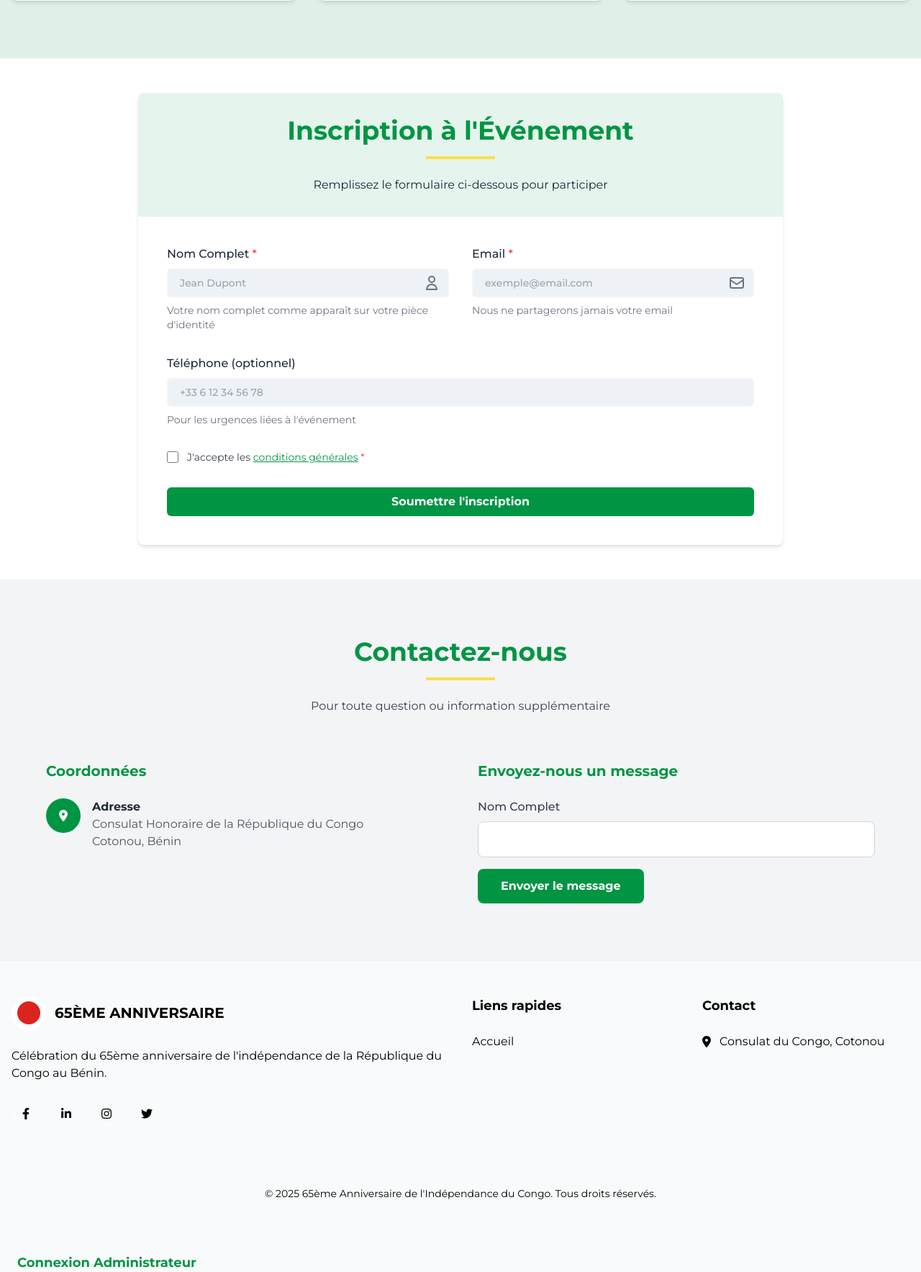
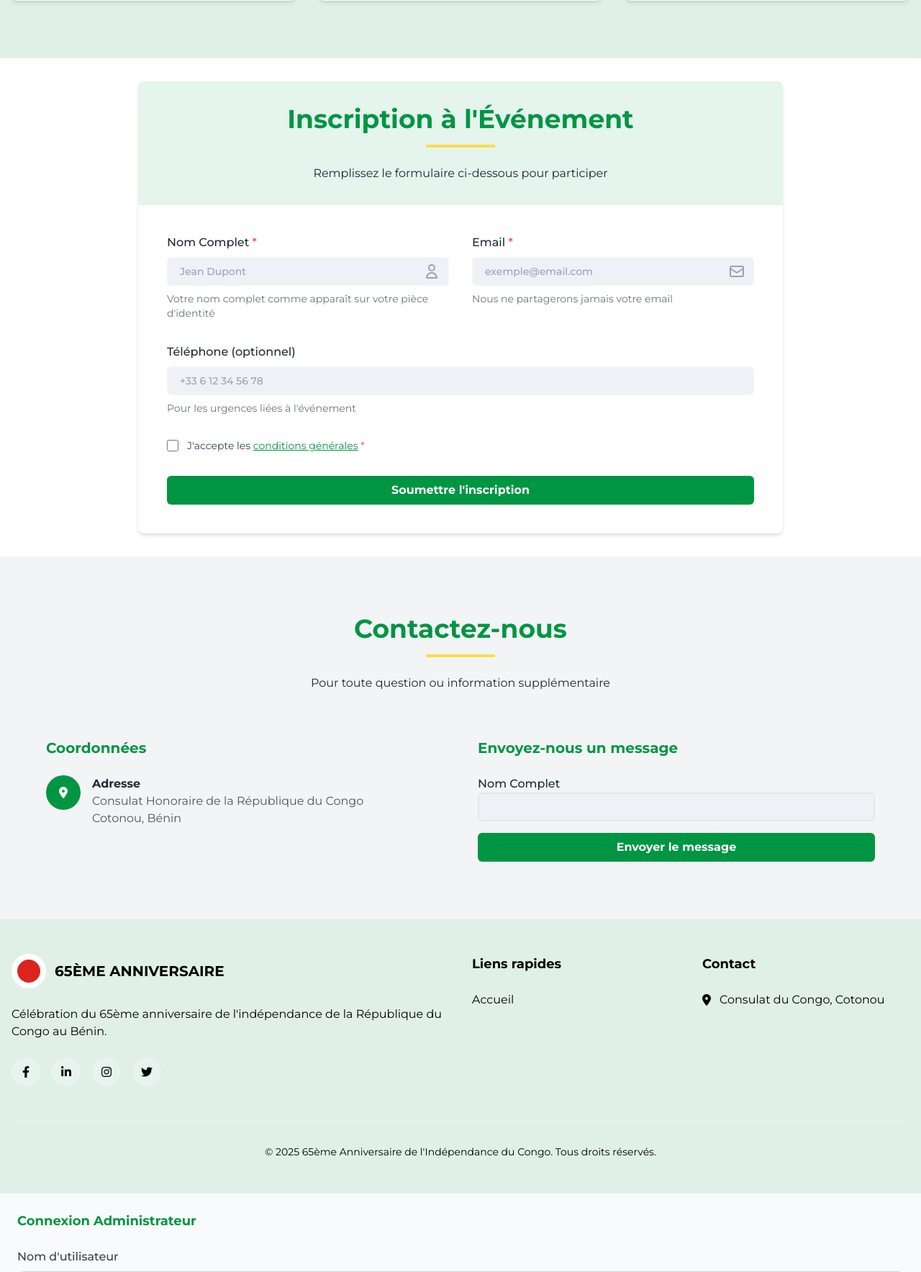
Before and after one commit to Rahim10020/Consulat-Congo, a Django app: page /home/ in a window 1280 px wide. Shown: the part 2395-4162 px from the top of the page at 72% size. Run offline with Django 5.2, Linux system fonts and the light colour scheme; some libraries are stand-ins or nearby versions.

Commit message:
Ajustements du formulaire et de contact

```diff
--- a/consulat_site/consulat/templates/consulat/components/contact.html
+++ b/consulat_site/consulat/templates/consulat/components/contact.html
@@ -1,11 +1,11 @@
 <section id="contact" class="py-20 bg-gray-100">
   <div class="container mx-auto px-4">
     <div class="text-center mb-16">
-            <h2 class="text-3xl md:text-4xl font-bold text-congo-green mb-4">
+      <h2 class="text-2xl md:text-4xl font-bold text-congo-green mb-4">
         Contactez-nous
       </h2>
       <div class="w-24 h-1 bg-congo-yellow mx-auto mb-6"></div>
-            <p class="text-gray-700 max-w-2xl mx-auto">
+      <p class="text-gray-800 max-w-2xl mx-auto">
         Pour toute question ou information supplémentaire
       </p>
     </div>
@@ -16,42 +16,49 @@
 
         <div class="space-y-6">
           <div class="flex items-start">
-                        <div class="bg-congo-green text-white w-12 h-12 rounded-full flex items-center justify-center mr-4">
+            <div
+              class="bg-congo-green text-white w-12 h-12 rounded-full flex items-center justify-center mr-4"
+            >
               <i class="fas fa-map-marker-alt"></i>
             </div>
             <div>
               <h4 class="font-bold text-gray-800">Adresse</h4>
               <p class="text-gray-600">
-                                Consulat Honoraire de la République du Congo<br>
+                Consulat Honoraire de la République du Congo<br />
                 Cotonou, Bénin
               </p>
             </div>
           </div>
 
           <!-- Autres informations de contact -->
-
         </div>
       </div>
 
       <div>
-                <h3 class="text-xl font-bold text-congo-green mb-6">Envoyez-nous un message</h3>
+        <h3 class="text-xl font-bold text-congo-green mb-6">
+          Envoyez-nous un message
+        </h3>
 
         <form class="space-y-4">
           {% csrf_token %}
           <div>
-                        <label for="contactName" class="block text-gray-700 font-medium mb-2">Nom Complet</label>
+            <label
+              for="contactName"
+              class="block text-gray-800 font-medium"
+              >Nom Complet</label
+            >
             <input
               type="text"
               id="contactName"
-                            class="w-full px-4 py-3 border border-gray-300 rounded-lg focus:ring-2 focus:ring-congo-green focus:border-transparent"
-                        >
+              class="w-full py-2 px-4 focus:outline-none text-sm text-gray-700 placeholder-text-gray-600 font-medium border-2 border-gray-200 rounded-md bg-[#EEF1F5] transition-all duration-200"
+            />
           </div>
 
           <!-- Autres champs du formulaire de contact -->
 
           <button
             type="submit"
-                        class="bg-congo-green hover:bg-green-800 text-white font-bold py-3 px-8 rounded-lg transition duration-300"
+            class="w-full bg-congo-green hover:bg-green-800 text-white font-bold py-2 px-8 rounded-md transition duration-300 transform hover:scale-105 focus:outline-none focus:ring-2 focus:ring-green-700 focus:ring-opacity-50"
           >
             Envoyer le message
           </button>
--- a/consulat_site/consulat/templates/consulat/components/footer.html
+++ b/consulat_site/consulat/templates/consulat/components/footer.html
@@ -1,4 +1,4 @@
-<footer class="py-12 text-black">
+<footer class="py-12 text-black bg-congo-green bg-opacity-10">
   <div class="container mx-auto px-4">
     <div class="grid md:grid-cols-4 gap-8">
       <div class="md:col-span-2">
--- a/consulat_site/consulat/templates/consulat/components/registration.html
+++ b/consulat_site/consulat/templates/consulat/components/registration.html
@@ -1,4 +1,4 @@
-<section id="inscription" class="py-12 bg-white">
+<section id="inscription" class="py-8 bg-white">
   <div class="container mx-auto px-4">
     <div
       class="max-w-4xl mx-auto bg-white rounded-lg shadow-md overflow-hidden"
@@ -41,7 +41,7 @@
               />
               <!-- Icône d'accessibilité -->
               <span
-                class="absolute right-3 top-2 text-gray-500"
+                class="absolute right-3 top-2 text-gray-400"
                 aria-hidden="true"
               >
                 <svg
@@ -83,7 +83,7 @@
               />
               <!-- Icône d'accessibilité -->
               <span
-                class="absolute right-3 top-2 text-gray-500"
+                class="absolute right-3 top-2 text-gray-400"
                 aria-hidden="true"
               >
                 <svg
```
Lines whose indentation alone changed are shown as unchanged.
